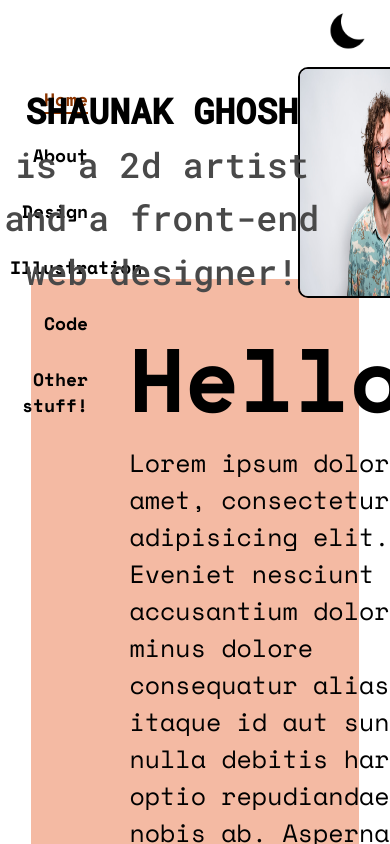
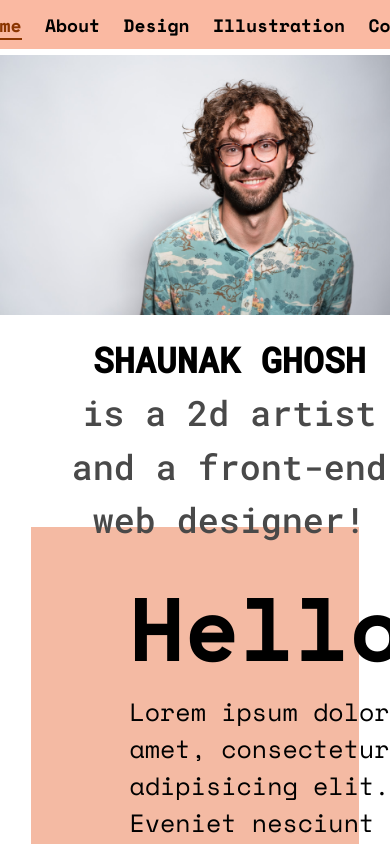
Before and after one commit to shaunak-ghosh/shaunak-ghosh.github.io, a plain HTML site: page index_light.html in a window 390 px wide. Shown: the top 844 px of the page. Drawn offline with nearby package versions, Linux system fonts and the light colour scheme.

Commit message:
worked on media query to make the page compatible for smaller screens!

```diff
--- a/index_light.html
+++ b/index_light.html
@@ -15,20 +15,20 @@
     </head>
     <body>
         <div id="vertnav">
-            <a href="index_dark.html">
+            <a href="index_dark.html" >
                 <img src="assets\moon-symbol.png" alt="dark" width="45px">
             </a>
         </div>
             <div class="image">
                 <div id="para">
-                    <span style="font-family: 'Roboto Mono', monospace; ">
+                    <span style="font-family: 'Roboto Mono', monospace;">
                         <strong>
                             SHAUNAK GHOSH
                         </strong>
                         <br> is a 2d artist <br> and a front-end <br> web designer!
                     </span>
                 </div>
-                <img src="assets\picture1.jpg" alt="image" style="border: 2px solid #000; border-radius: 10px;" width="30%">
+                <img src="assets\picture1.jpg" alt="image" id="faceimage">
             </div>
         <section class="main">
             <div class="nav">
@@ -47,9 +47,6 @@
                 <li class="tab">
                     <a href="#" class="tablink">Code</a>
                 </li>
-                <li class="tab">
-                    <a href="#" class="tablink">Other stuff!</a>
-                </li>
             </div>
             <div style="font-size: 100p" id="textbox">
                 <span id="hello">Hello!</span>
--- a/styles_light.css
+++ b/styles_light.css
@@ -56,16 +56,29 @@
     margin-bottom: -7%;
     margin-right: -12%;
 }
+#faceimage
+{
+    border: 2px solid #000;
+    border-radius: 10px;
+    width: 30%;
+}
 #para
 {
 
 line-height: 1.5;
+
 width: 30vw;
+
 margin-right: -5%;
+
 font-size: 35px;
+
 width: auto;
+
 z-index: 3;
+
 margin-top: 4%;
+
 color: rgb(73, 73, 73);
 }
 strong
@@ -117,7 +130,51 @@ strong
     padding-top: 2%;
     margin-bottom: -1%;
 }
-#extra
+@media screen and (max-width: 900px)
 {
+    .main
+    {
+        display: flex;
+        flex-direction: row;
+    }
+    .nav
+    {
+        height: auto;
+        flex-direction: row;
+        list-style: none;
+        z-index: 3;
+        padding-top: 0;
+        width: 100vw;
+        justify-content: center;
+        width: 100vw;
+        margin-left: -10px;
+        background-color: rgb(250, 185, 162);
+    }
+    .tab
+    {
+        top: 0;
+        padding: 3%;
+    }
+    #vertnav
+    {
+        visibility: hidden;
+    }
+    .image
+    {
+        flex-direction: column-reverse;
+        margin-top: 0%;
+    }
+    #faceimage
+    {
+        z-index: -1;
+        top: 0;
+        width: 100vw;
+        border-radius: 0;
+        border: none;
+    }
+    .para
+    {
+        justify-content: left;
 
     }
+}
```
Lines whose indentation alone changed are shown as unchanged.
